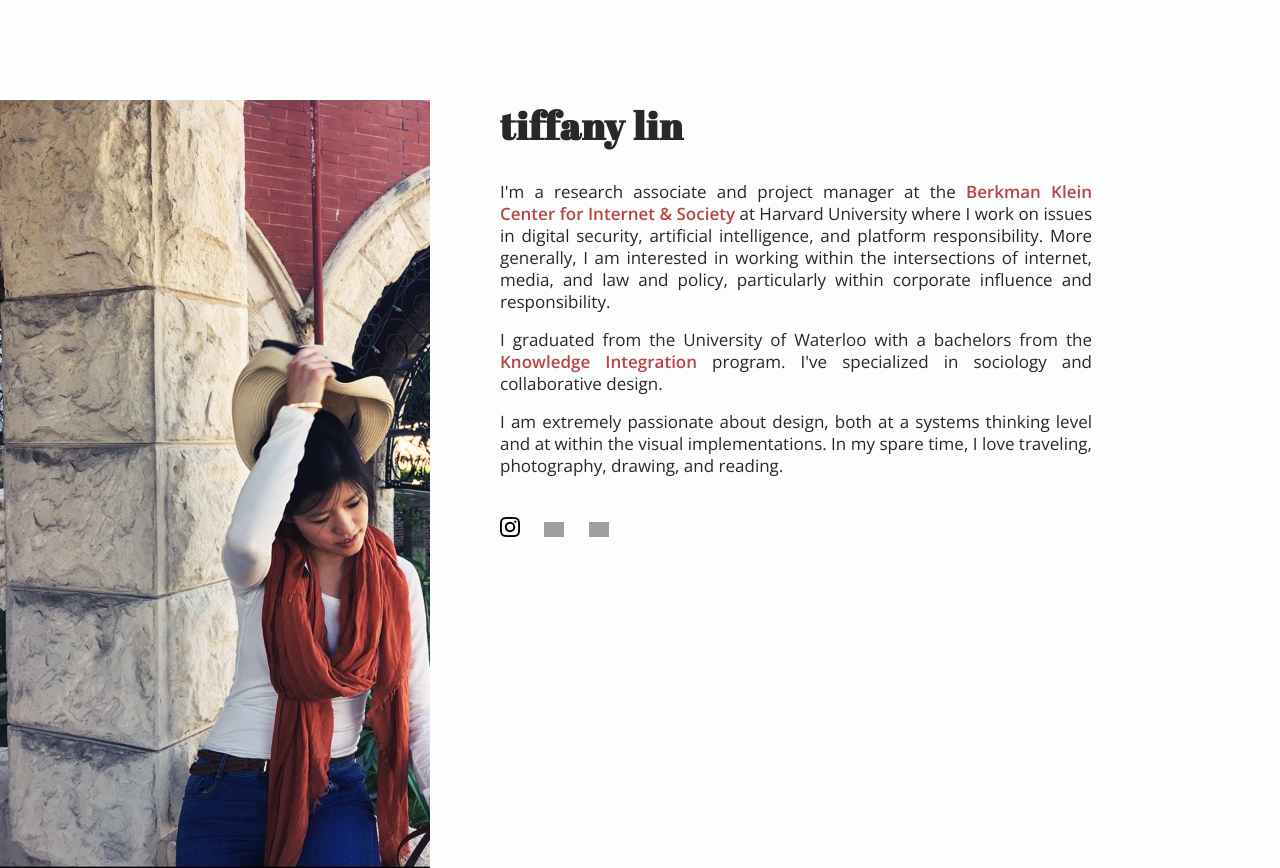
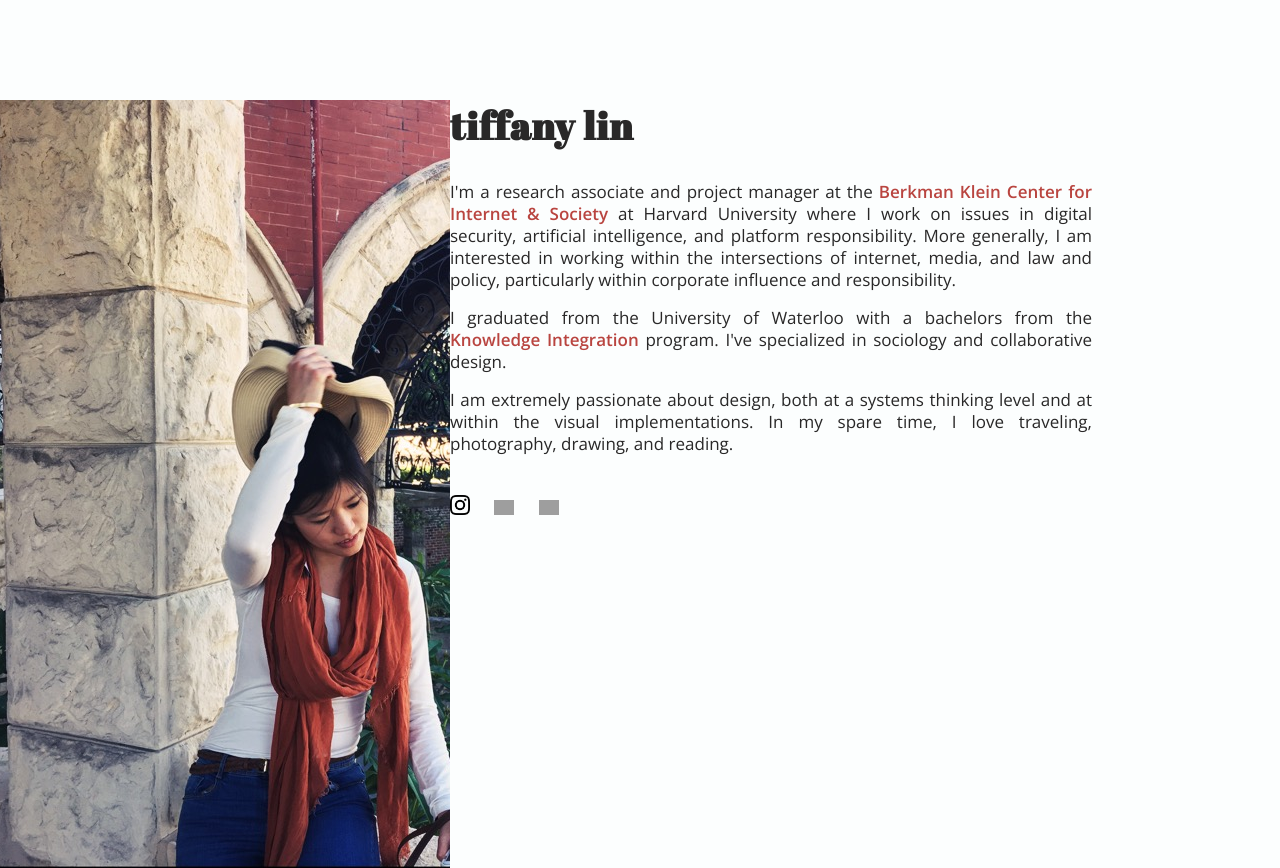
Before and after one commit to TiffCLin/tiffclin.github.io, a PHP site: page / in a window 1280 px wide. Run offline with PHP 8.4, Linux system fonts and the light colour scheme; some libraries are stand-ins or nearby versions; grey boxes are pictures that could not be loaded.

Commit message:
Update style.css

```diff
--- a/includes/style.css
+++ b/includes/style.css
@@ -19,7 +19,6 @@
 
 div#image
 {
-	margin: 0 70px 0 -20px;
 	min-width: 200px;
 	max-width: 450px;
 	width: 450px;
@@ -31,6 +30,7 @@
 div#image img
 {
 	border-radius: 5px;
+	margin: 0 70px 0 -20px;
 }
 
 div#description
```
